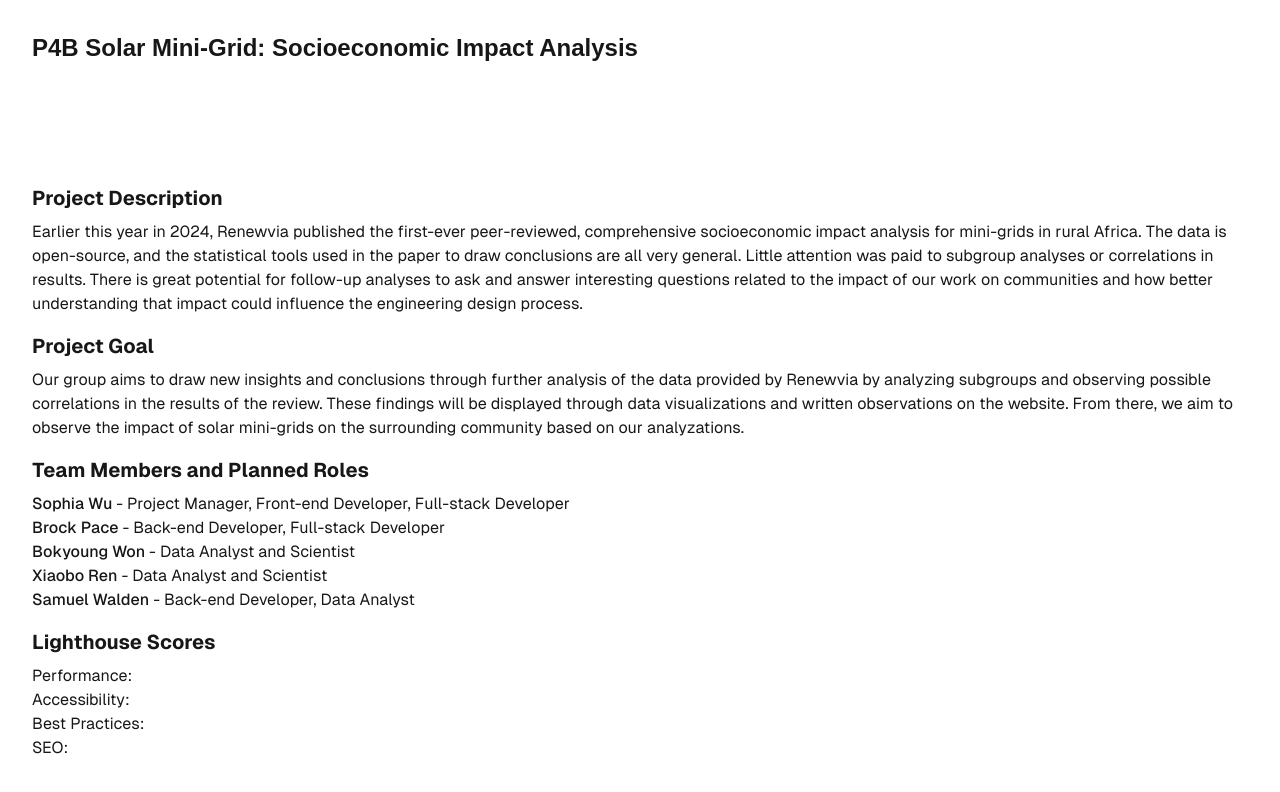
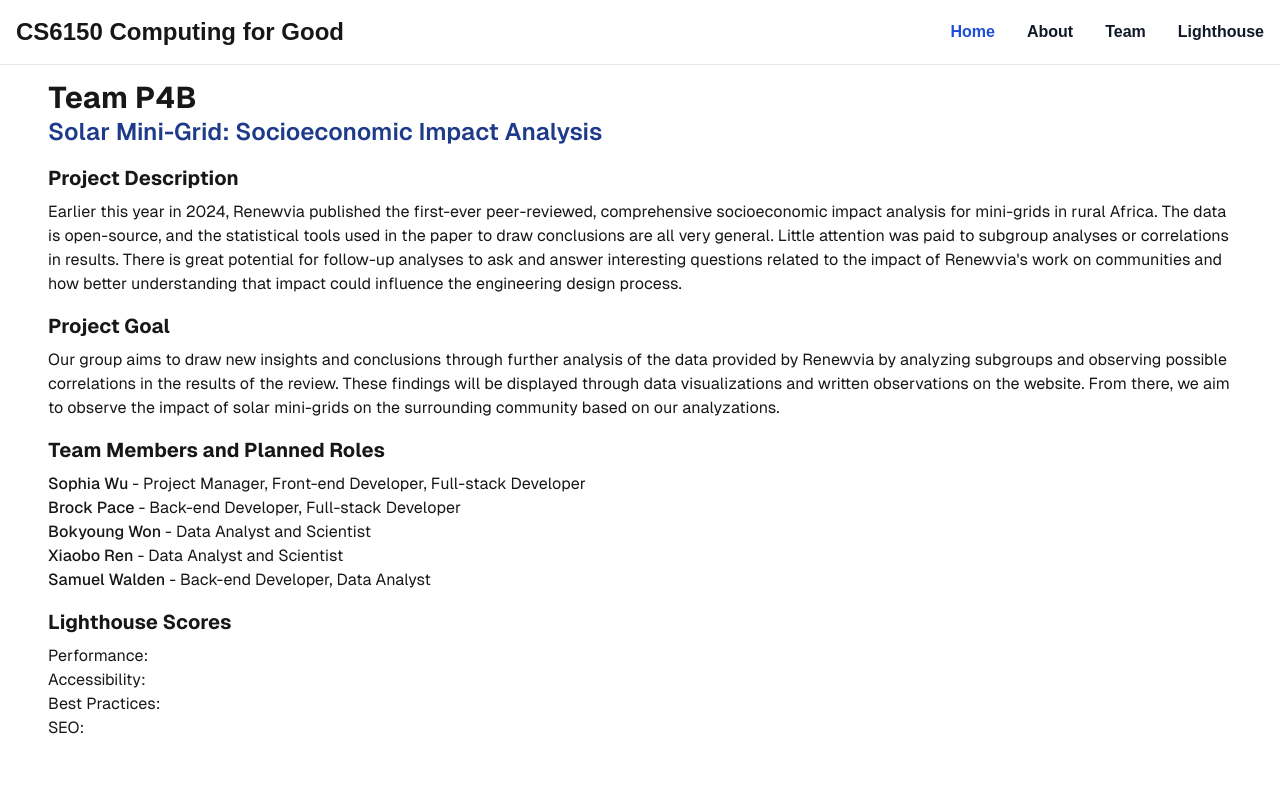
Before and after one commit to sophiajw02/solar_mini_grid_socioeconomic_impact_analysis_site, a Next.js app: page / in a window 1280 px wide. Shown: the top 792 px of the page. Built offline with nearby package versions, Linux system fonts and the light colour scheme.

Commit message:
updates for seo and layouting

```diff
--- a/src/app/components/footer.tsx
+++ b/src/app/components/footer.tsx
@@ -4,7 +4,7 @@ const Footer = (): ReactNode => {
 
     return (
         <footer className='flex flex-col items-center justify-center mb-5 text-off-black font-light font-lexend mt-16'>
-            <p>Designed and built by
+            {/* <p>Designed and built by
                 <span className='text-primary font-normal'> Sophia Wu</span>.
             </p>
             <p>Built with
@@ -14,7 +14,7 @@ const Footer = (): ReactNode => {
             </p>
             <p>Deployed using
                 <a href="https://vercel.com" target="_blank" rel="noopener noreferrer" className='text-secondary font-normal hover:text-primary'> Vercel</a>.
-            </p>
+            </p> */}
         </footer>
     );
 };
--- a/src/app/components/layout.tsx
+++ b/src/app/components/layout.tsx
@@ -1,21 +1,20 @@
 import React from 'react';
-import { Nav } from '@components'; // add Footer back later
+import { Nav, Footer } from '@components'; // add Footer back later
 
 const Layout = ({ children }: { children: React.ReactNode }) => {
     return (
       <>
         <Nav />
-        <div className='grid items-center p-8 pb-20 gap-y-2 min-h-screen font-[family-name:var(--font-geist-sans)]'
+        <div className='pt-20 p-12 gap-y-2 flex justify-center font-[family-name:var(--font-geist-sans)]'
           id="root"
         >
-            <div className='flex flex-col'
+            <div className=' max-w-screen-xl flex flex-col justify-center'
               id="page_content"
             >
               {children}
-              {/* <Footer /> */}
             </div>
         </div>
-
+        <Footer />
       </>
     );
 };
--- a/src/app/components/nav.tsx
+++ b/src/app/components/nav.tsx
@@ -2,19 +2,29 @@ import { ReactNode } from 'react';
 
 const Nav = (): ReactNode => {
     return (
-        <nav
-            className='flex items-center justify-center px-8 py-8 w-full'
-            style={{
-                display: 'flex',
-                justifyContent: 'space-between',
-            }}
-        >
-            <div className='text-2xl font-bold'>P4B Solar Mini-Grid: Socioeconomic Impact Analysis</div>
-            {/* <ul className='font-medium text-lg flex flex-wrap space-x-4'>
-                <a>About</a>
-                <a>Team</a>
-                <a>Lighthouse Metrics</a>
-            </ul> */}
+        <nav className="bg-white fixed w-full z-20 top-0 start-0 border-b border-gray-200">
+          <div className="max-w-screen-2xl flex flex-wrap items-center justify-between mx-auto p-4">
+          <a href="#" className="flex items-center space-x-3 rtl:space-x-reverse">
+              {/* <img src="https://flowbite.com/docs/images/logo.svg" className="h-8" alt="Flowbite Logo"/> */}
+              <span className="self-center text-2xl font-semibold whitespace-nowrap">CS6150 Computing for Good</span>
+          </a>
+          <div className="items-center justify-between hidden w-full md:flex md:w-auto md:order-1" id="navbar-sticky">
+            <ul className="flex flex-col p-4 md:p-0 mt-4 font-medium border border-gray-100 rounded-lg bg-gray-50 md:space-x-8 rtl:space-x-reverse md:flex-row md:mt-0 md:border-0 md:bg-white">
+              <li>
+                <a href="#" className="font-semibold py-2 px-3 text-white rounded md:bg-transparent md:text-blue-700 md:p-0" aria-current="page">Home</a>
+              </li>
+              <li>
+                <a href="#about" className="font-semibold py-2 px-3 text-gray-900 rounded hover:bg-gray-100 md:hover:bg-transparent md:hover:text-blue-700 md:p-0">About</a>
+              </li>
+              <li>
+                <a href="#team" className="font-semibold py-2 px-3 text-gray-900 rounded hover:bg-gray-100 md:hover:bg-transparent md:hover:text-blue-700 md:p-0">Team</a>
+              </li>
+              <li>
+                <a href="#lighthouse" className="font-semibold block py-2 px-3 text-gray-900 rounded hover:bg-gray-100 md:hover:bg-transparent md:hover:text-blue-700 md:p-0">Lighthouse</a>
+              </li>
+            </ul>
+          </div>
+          </div>
         </nav>
     );
 };
--- a/src/app/components/sections/about.tsx
+++ b/src/app/components/sections/about.tsx
@@ -3,12 +3,16 @@ import { ReactNode } from 'react';
 
 const About = (): ReactNode => {
     return (
-        <div className="flex flex-col">
+        <div className="flex flex-col" id="about">
+            <div className="pb-2">
+                <p className="text-3xl font-bold">Team P4B</p>
+                <p className="text-2xl font-semibold text-blue-900">Solar Mini-Grid: Socioeconomic Impact Analysis</p>
+            </div>
             <div className="py-2">
               <div className="text-xl font-bold pb-2">Project Description</div>
               <p>Earlier this year in 2024, Renewvia published the first-ever peer-reviewed, comprehensive socioeconomic impact analysis for mini-grids in rural Africa.
                 The data is open-source, and the statistical tools used in the paper to draw conclusions are all very general. Little attention was paid to subgroup analyses or correlations in results.
-                There is great potential for follow-up analyses to ask and answer interesting questions related to the impact of our work on communities and how better understanding that impact could influence the engineering design process.
+                There is great potential for follow-up analyses to ask and answer interesting questions related to the impact of Renewvia's work on communities and how better understanding that impact could influence the engineering design process.
                 </p>
             </div>
             <div className="py-2">
--- a/src/app/components/sections/lighthouse_metrics.tsx
+++ b/src/app/components/sections/lighthouse_metrics.tsx
@@ -3,7 +3,7 @@ import { ReactNode } from 'react';
 
 const Lighthouse = (): ReactNode => {
     return (
-        <div className="py-2">
+        <div className="py-2" id="lighthouse">
           <div className="text-xl font-bold pb-2">Lighthouse Scores</div>
           <p>Performance: </p>
           <p>Accessibility: </p>
--- a/src/app/components/sections/team.tsx
+++ b/src/app/components/sections/team.tsx
@@ -3,7 +3,7 @@ import { ReactNode } from 'react';
 
 const Team = (): ReactNode => {
     return (
-        <div className="py-2">
+        <div className="py-2" id="team">
           <div className="text-xl font-bold pb-2">Team Members and Planned Roles</div>
           <p><span className="font-medium">Sophia Wu</span> - Project Manager, Front-end Developer, Full-stack Developer</p>
           <p><span className="font-medium">Brock Pace</span> - Back-end Developer, Full-stack Developer </p>
--- a/src/app/globals.css
+++ b/src/app/globals.css
@@ -7,12 +7,12 @@
   --foreground: #171717;
 }
 
-@media (prefers-color-scheme: dark) {
+/* @media (prefers-color-scheme: dark) {
   :root {
     --background: #0a0a0a;
     --foreground: #ededed;
   }
-}
+} */
 
 body {
   color: var(--foreground);
--- a/src/app/layout.tsx
+++ b/src/app/layout.tsx
@@ -14,7 +14,8 @@ const geistMono = localFont({
 });
 
 export const metadata: Metadata = {
-  title: "Solar Mini-Grid: Socioeconomic Impact Analysis"
+  title: "Solar Mini-Grid: Socioeconomic Impact Analysis",
+  description: "Subgroup Analysis and Correlation Research into the Socioeconomic Impact of Solar Mini-Grid"
 };
 
 export default function RootLayout({
```
